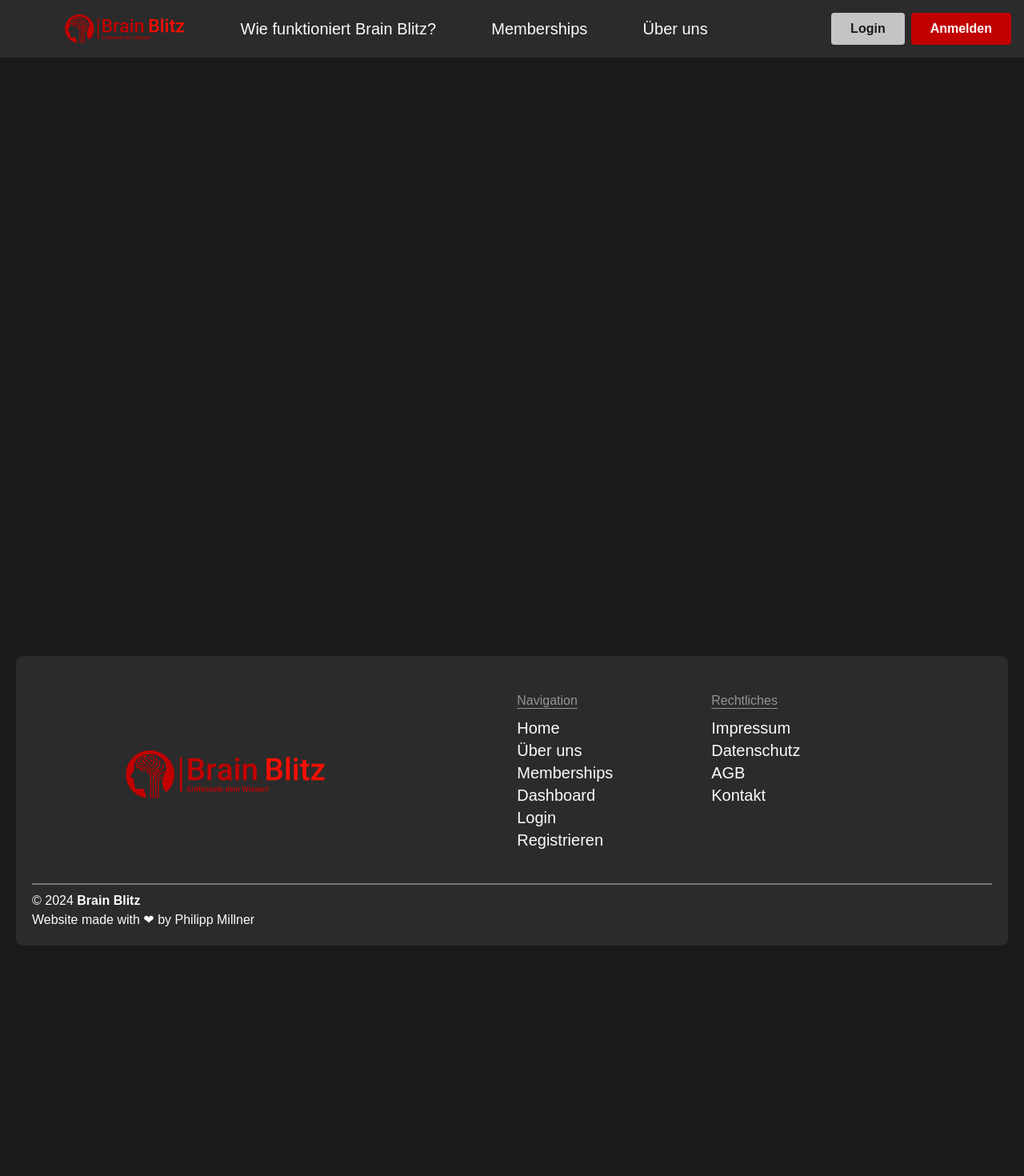
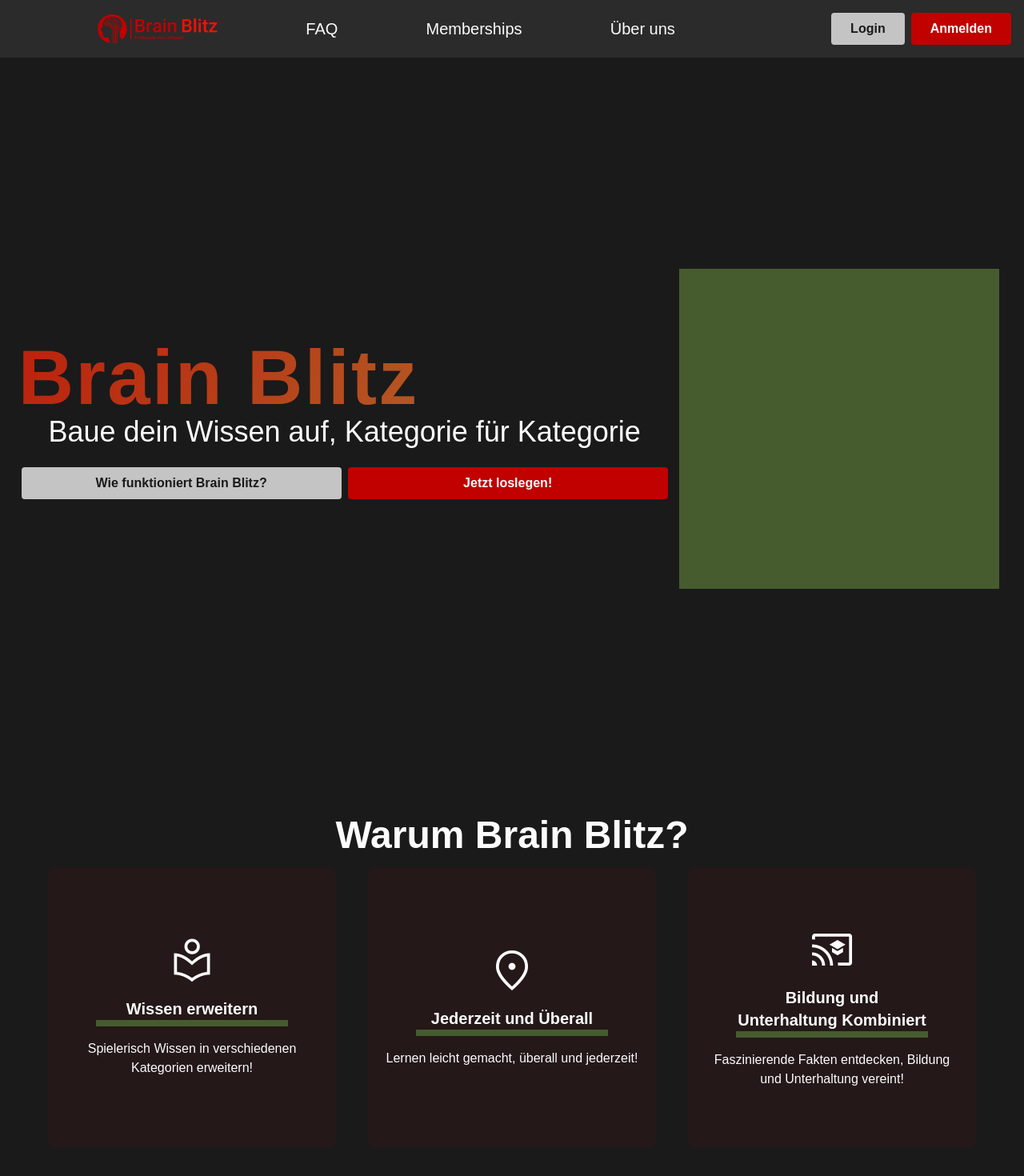
Before and after one commit to SlowMoschen/Brain_Blitz, a React (Vite) app in the folder client/: page / in a window 1280 px wide. Shown: the top 1470 px of the page at 80% size. Before the commit the page ends 1202 px from the top, so only its background shows below. Built offline with nearby package versions, Linux system fonts and the light colour scheme.

Commit message:
implemented a why section

```diff
--- /dev/null
+++ b/client/src/routes/home/components/Hero/Hero.tsx
@@ -0,0 +1,34 @@
+import { useNavigate } from "react-router-dom";
+import Button from "../../../../shared/components/Button";
+
+export default function HeroSection(): JSX.Element {
+  const redirect = useNavigate();
+
+  return (
+    <section className="bg-bg-primary w-full h-screen flex flex-col items-center justify-evenly my-16 px-5 lg:flex-row">
+      {/* Titles */}
+      <section className="flex flex-col justify-center items-center text-center lg:text-left">
+        <h1 className="animated-bg text-8xl 2xl:text-9xl tracking-wide font-bold w-full">
+          Brain Blitz
+        </h1>
+        <p className="text-4xl 2xl:text-5xl">Baue dein Wissen auf, Kategorie für Kategorie</p>
+        <section className="my-5 w-full">
+          <Button className="secondary min-w-[300px] lg:w-[400px]" onClick={() => redirect("/faq")}>
+            Wie funktioniert Brain Blitz?
+          </Button>
+          <Button
+            className="primary min-w-[300px] lg:w-[400px]"
+            onClick={() => redirect("/auth/register")}
+          >
+            Jetzt loslegen!
+          </Button>
+        </section>
+      </section>
+
+      {/* Pictures */}
+      <section className="flex items-center justify-center mx-2">
+        <div className="bg-accent-light h-[200px] w-[200px] md:h-[400px] md:w-[400px]"></div>
+      </section>
+    </section>
+  );
+}
--- a/client/src/routes/home/components/Navbar/MobileNavbar.tsx
+++ b/client/src/routes/home/components/Navbar/MobileNavbar.tsx
@@ -9,7 +9,7 @@ export default function MobileRootNavbar(): JSX.Element {
 
   return (
     <>
-      <nav className="fixed w-full">
+      <nav className="sticky top-0 w-full">
         <section className="relative w-full bg-bg-secondary">
           <div className="flex justify-between p-3">
             <span className="material-symbols-outlined text-4xl" onClick={() => setOpen(!isOpen)}>
@@ -39,7 +39,7 @@ export default function MobileRootNavbar(): JSX.Element {
             </li>
             <li className="text-xl my-1">
             <Link to="/faq" className="hover:text-primary focus:text-primary">
-              Wie funktioniert Brain Blitz?
+              FAQ
             </Link>
           </li>
           <li className="text-xl my-1">
--- a/client/src/routes/home/components/Navbar/Navbar.tsx
+++ b/client/src/routes/home/components/Navbar/Navbar.tsx
@@ -7,7 +7,7 @@ export default function RootNavbar(): JSX.Element {
 
   return (
     <>
-      <nav className="fixed w-full bg-bg-secondary flex justify-between p-3">
+      <nav className="sticky top-0 w-full bg-bg-secondary flex justify-between p-3">
         <menu className="flex items-center justify-evenly w-3/4">
           <li className="my-1">
             <Link
@@ -19,7 +19,7 @@ export default function RootNavbar(): JSX.Element {
           </li>
           <li className="text-xl my-1">
             <Link to="/faq" className="hover:text-primary focus:text-primary">
-              Wie funktioniert Brain Blitz?
+              FAQ
             </Link>
           </li>
           <li className="text-xl my-1">
--- /dev/null
+++ b/client/src/routes/home/components/WhyCard/WhyCard.tsx
@@ -0,0 +1,15 @@
+interface WhyCardProps {
+  title: string;
+  description: string;
+  icon: string;
+}
+
+export default function WhyCard(props: WhyCardProps): JSX.Element {
+  return (
+    <div className="flex flex-col items-center justify-center bg-primary-light p-5 my-2 lg:mx-5 rounded-lg min-h-[350px] w-full">
+      <span className="material-symbols-outlined text-6xl">{props.icon}</span>
+      <h3 className="text-xl font-bold mt-4 border-b-8 border-accent-light text-center w-3/4">{props.title}</h3>
+      <p className="text-center mt-4">{props.description}</p>
+    </div>
+  );
+}
--- a/client/src/routes/home/pages/Home.tsx
+++ b/client/src/routes/home/pages/Home.tsx
@@ -1,6 +1,31 @@
+import Header from "../../../shared/components/Header";
+import HeroSection from "../components/Hero/Hero";
+import WhyCard from "../components/WhyCard/WhyCard";
 
 export default function Home(): JSX.Element {
   return (
-    <h1>HOOOMMMEEE</h1>
+    <>
+      <HeroSection />
+      <section id="why-section" className="p-5 m-5">
+        <Header content="Warum Brain Blitz?" className="big" />
+        <section className="flex flex-col lg:flex-row justify-center items-center my-2">
+          <WhyCard
+            title="Wissen erweitern"
+            description="Spielerisch Wissen in verschiedenen Kategorien erweitern!"
+            icon="local_library"
+          />
+          <WhyCard
+            title="Jederzeit und Überall"
+            description="Lernen leicht gemacht, überall und jederzeit!"
+            icon="location_on"
+          />
+          <WhyCard
+            title="Bildung und Unterhaltung Kombiniert"
+            description="Faszinierende Fakten entdecken, Bildung und Unterhaltung vereint!"
+            icon="cast_for_education"
+          />
+        </section>
+      </section>
+    </>
   );
 }
--- a/client/src/routes/home/pages/root.tsx
+++ b/client/src/routes/home/pages/root.tsx
@@ -19,9 +19,9 @@ export default function Root() {
   return (
     <>
       {deviceWidth <= BREAKPOINTS.md ? <MobileRootNavbar /> : <RootNavbar />}
-      <div id="detail" className="h-screen">
+      <main id="content" className="h-fit">
         <Outlet />
-      </div>
+      </main>
       <RootFooter />
     </>
   );
```
